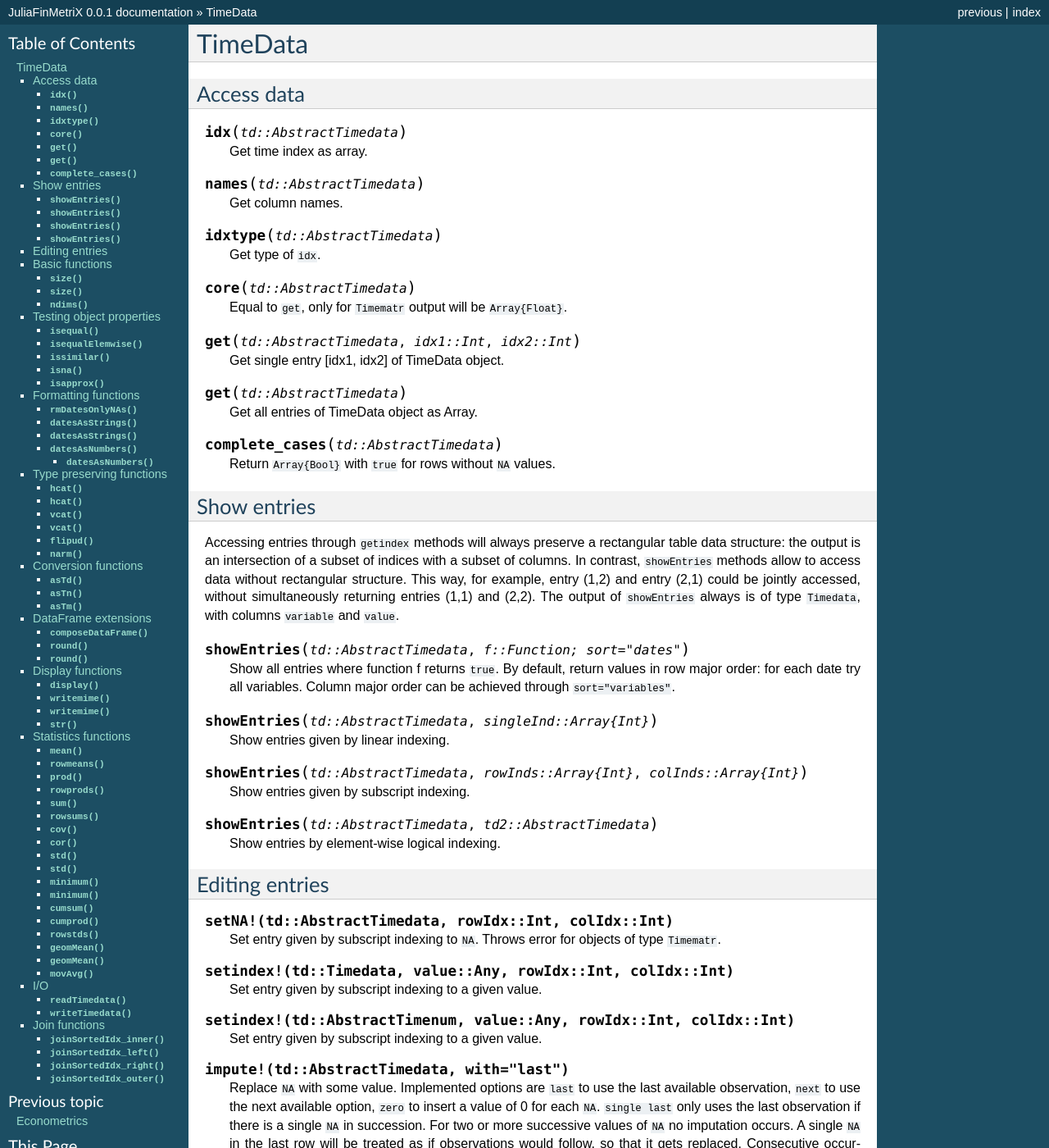
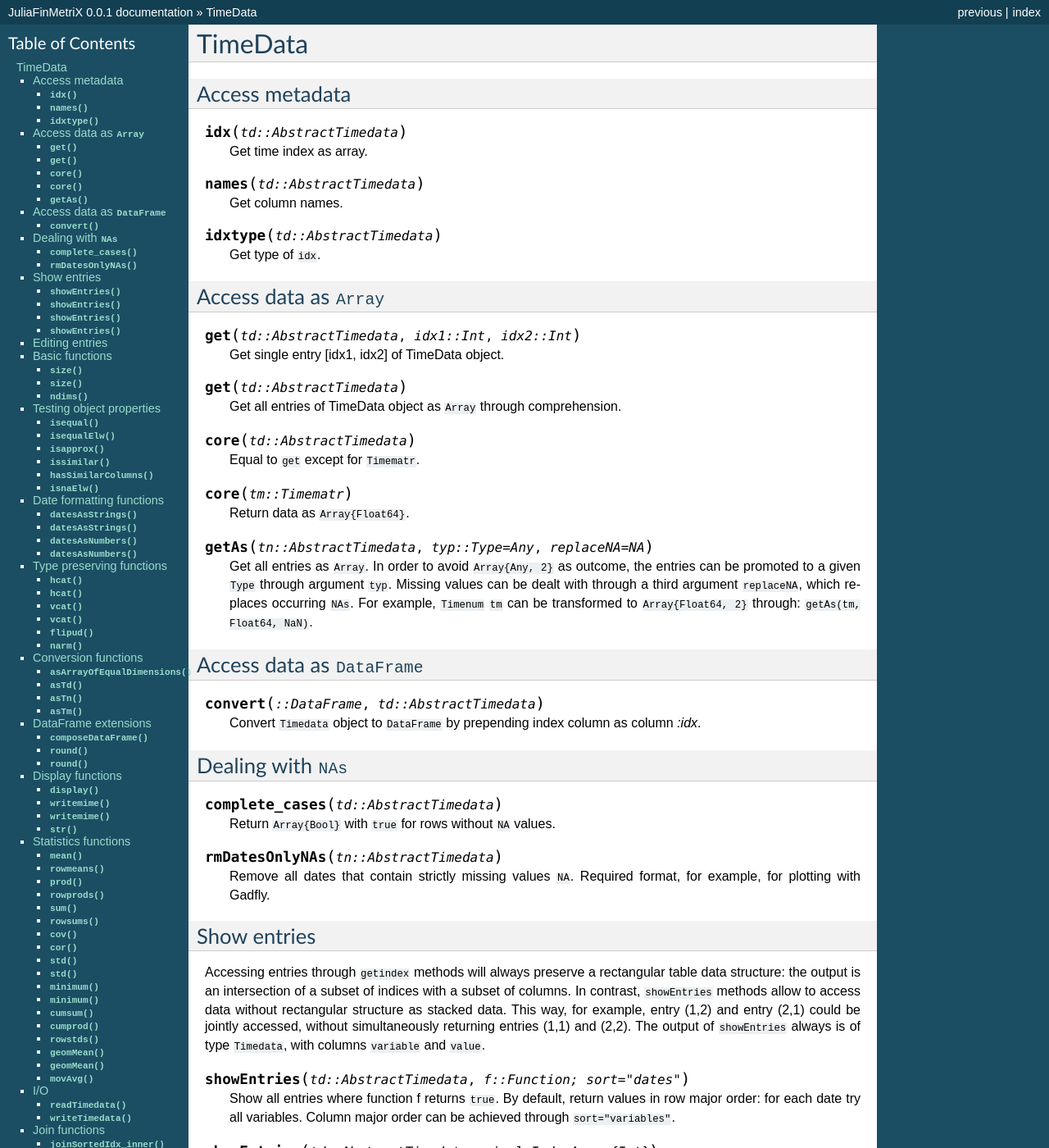
Before and after one commit to JuliaFinMetriX/JuliaFinMetriX.github.io, a Sphinx documentation site: the page built from docs/timeData.rst, in a window 1280 px wide and 1400 px high. Shown: the whole window at 82% size. Built offline with Sphinx 7.4.7, drawn with Linux system fonts in a browser that asks for light colours; some of the changed text lies outside the part shown.

Commit message:
new value retrieval, elementwise comparsions

```diff
--- a/docs/timeData.rst
+++ b/docs/timeData.rst
@@ -1,8 +1,8 @@
 TimeData
 ========
 
-Access data
------------
+Access metadata
+---------------
 
 .. function:: idx(td::AbstractTimedata)
 
@@ -16,9 +16,9 @@
 
    Get type of ``idx``.
 
-.. function:: core(td::AbstractTimedata)
 
-   Equal to ``get``, only for ``Timematr`` output will be ``Array{Float}``.
+Access data as ``Array``
+------------------------
 
 .. function:: get(td::AbstractTimedata, idx1::Int, idx2::Int)
 
@@ -26,23 +26,61 @@
 
 .. function:: get(td::AbstractTimedata)
 
-   Get all entries of TimeData object as Array.
+   Get all entries of TimeData object as ``Array`` through comprehension.
+
+.. function:: core(td::AbstractTimedata)
+
+   Equal to ``get`` except for ``Timematr``.
+
+.. function:: core(tm::Timematr)
+
+   Return data as ``Array{Float64}``.
+
+.. function:: getAs(tn::AbstractTimedata, typ::Type=Any, replaceNA=NA)
+
+   Get all entries as ``Array``. In order to avoid ``Array{Any, 2}``
+   as outcome, the entries can be promoted to a given ``Type`` through
+   argument ``typ``. Missing values can be dealt with through a third
+   argument ``replaceNA``, which replaces occurring ``NAs``. For
+   example, ``Timenum`` ``tm`` can be transformed to ``Array{Float64,
+   2}`` through: ``getAs(tm, Float64, NaN)``.
+
+
+Access data as ``DataFrame``
+----------------------------
+
+.. function:: convert(::DataFrame, td::AbstractTimedata)
+
+   Convert ``Timedata`` object to ``DataFrame`` by prepending index
+   column as column `:idx`.
+
+Dealing with ``NAs``
+--------------------
 
 .. function:: complete_cases(td::AbstractTimedata)
 
-   Return ``Array{Bool}`` with ``true`` for rows without ``NA`` values.
+   Return ``Array{Bool}`` with ``true`` for rows without ``NA``
+   values.
+
+.. function:: rmDatesOnlyNAs(tn::AbstractTimedata)
+
+   Remove all dates that contain strictly missing values ``NA``.
+   Required format, for example, for plotting with Gadfly.
+
+
 
 Show entries
 ------------
 
 Accessing entries through ``getindex`` methods will always preserve a
 rectangular table data structure: the output is an intersection of a
-subset of indices with a subset of columns. In contrast, ``showEntries``
-methods allow to access data without rectangular structure. This way,
-for example, entry (1,2) and entry (2,1) could be jointly accessed,
-without simultaneously returning entries (1,1) and (2,2). The output
-of ``showEntries`` always is of type ``Timedata``, with columns ``variable``
-and ``value``.
+subset of indices with a subset of columns. In contrast,
+``showEntries`` methods allow to access data without rectangular
+structure as stacked data. This way, for example, entry (1,2) and
+entry (2,1) could be jointly accessed, without simultaneously
+returning entries (1,1) and (2,2). The output of ``showEntries``
+always is of type ``Timedata``, with columns ``variable`` and
+``value``.
 
 .. function:: showEntries(td::AbstractTimedata, f::Function; sort="dates")
 
@@ -109,40 +147,43 @@
 .. function:: isequal(tn::AbstractTimedata, tn2::AbstractTimedata)
 
    Test for equal indices, names, types and values. ``NA`` is equal to
-   ``NA``.
+   ``NA``. Output is a single value of type ``Bool``.
+
+.. function:: isequalElw(tn::AbstractTimedata, tn2::AbstractTimedata)
+
+   Element-wise comparison with ``isequal``. Returns ``Timedata`` with
+   boolean values.
 
 .. function:: ==(tn::AbstractTimedata, tn2::AbstractTimedata)
 
    Test for equal indices, names, types and values. ``NA`` is not
-   counted as equal to ``NA``.
+   counted as equal to ``NA``. Output is a single value of type
+   ``Bool``.
 
+.. function:: isapprox(tn::AbstractTimedata, tn2::AbstractTimedata)
 
-.. function:: isequalElemwise(tn::AbstractTimedata, tn2::AbstractTimedata)
-
-   Element-wise comparison with ``isequal``. Return ``Timedata`` with
-   boolean values.
+   Test for equal indices, names, types and approximately equal
+   values. Alleviates unit tests for values of type ``Float``. Output is
+   a single value of type ``Bool``.
 
 .. function::  issimilar(td1::AbstractTimedata, td2::AbstractTimedata)
 
-   Test for equal meta-data: type, column names and indices.
+   Test for equal meta-data: type, column names and indices. Output is
+   a single value of type ``Bool``.
 
-.. function:: isna(td::AbstractTimedata)
+.. function:: hasSimilarColumns(td1::AbstractTimedata, td2::AbstractTimedata)
+
+   Test for equal meta-data of columns (dates are left unconsidered):
+   type and column names. Output is a single value of type ``Bool``.
+
+.. function:: isnaElw(td::AbstractTimedata)
 
    Element-wise testing for ``NA``. Returns boolean values as Timedata
    object.
 
-.. function:: isapprox(tn::AbstractTimedata, tn2::AbstractTimedata)
 
-   Test for equal indices, names, types and approximately equal
-   values. Alleviates unit tests for values of type ``Float``.
-
-Formatting functions
---------------------
-
-.. function:: rmDatesOnlyNAs(tn::AbstractTimedata)
-
-   Remove all dates that contain strictly missing values ``NA``.
-   Required format, for example, for plotting with Gadfly.
+Date formatting functions
+-------------------------
 
 .. function:: datesAsStrings(dats::Array{Date, 1})
 
@@ -157,7 +198,7 @@
 
    Convert vector of dates into ``Array{Float64, n}``.
 
-   .. function:: datesAsNumbers(tm::AbstractTimedata)
+.. function:: datesAsNumbers(tm::AbstractTimedata)
 
    Take ``TimeData`` object and convert its vector of dates into
    numbers: ``Array{Float64, n}`` for ``Date`` and ``DateTime``
@@ -198,14 +239,14 @@
 
 .. function:: narm(td::AbstractTimedata)
 
-   Return copy of td with all rows removed that were containing ``NA``.
+   Get complete cases: return copy of td with all rows removed that
+   were containing ``NA``.
 
 
 Conversion functions
 -------------------
 
-.. function:: asArrayOfEqualDimensions(arr::Array,
-              td::AbstractTimedata)
+.. function:: asArrayOfEqualDimensions(arr::Array, td::AbstractTimedata)
 
    Extend row or column vector to two-dimensional array through
    copying values.
```
